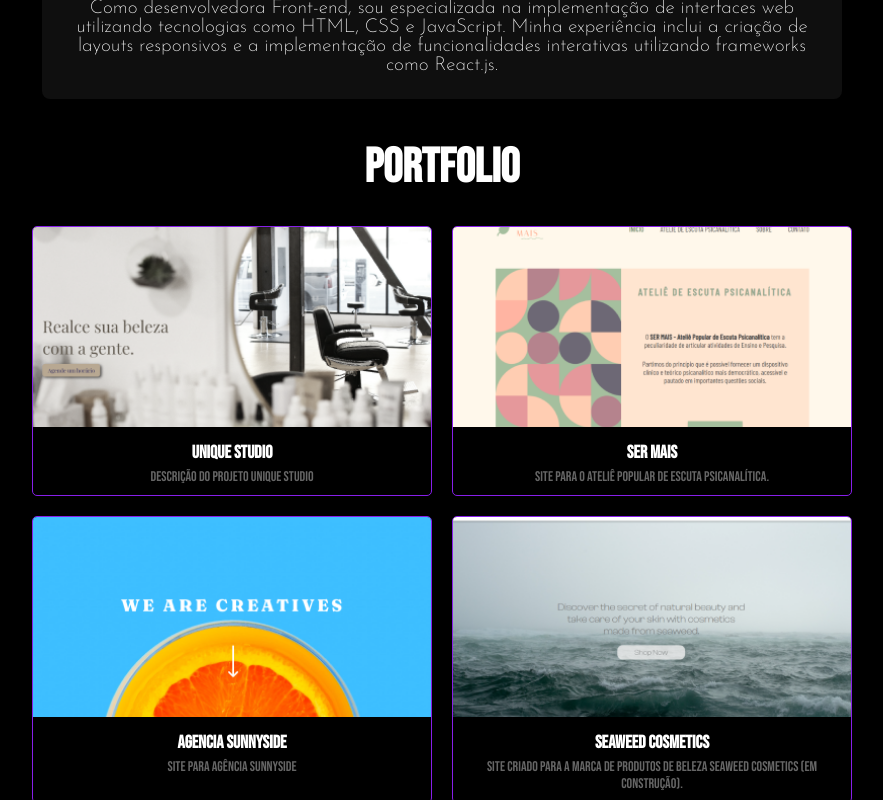
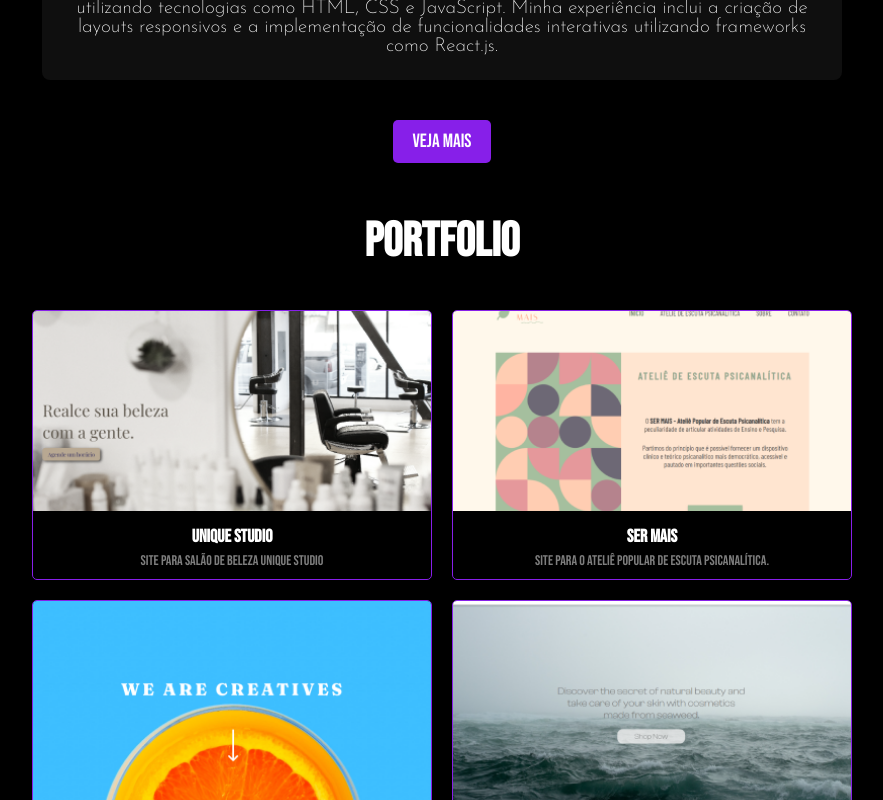
Before and after one commit to RaissaBarata/portfolio-raissa, a React (Create React App) app: page / in a window 1280 px wide. Shown: the part 1660-2460 px from the top of the page, without its empty margins (198-1081 px from the left). Built offline with nearby package versions, Linux system fonts and the light colour scheme; a web font is replaced by a local one.

Commit message:
alterações de detalhes

```diff
--- a/package.json
+++ b/package.json
@@ -16,6 +16,7 @@
     "react": "^18.2.0",
     "react-dom": "^18.2.0",
     "react-icons": "^5.1.0",
+    "react-router-dom": "^6.23.0",
     "react-scripts": "5.0.1",
     "react-scroll": "^1.9.0",
     "web-vitals": "^2.1.4"
--- a/src/components/Contact/contact.css
+++ b/src/components/Contact/contact.css
@@ -28,12 +28,15 @@
 .contact-form form input[type="text"],
 .contact-form form input[type="email"],
 .contact-form form textarea {
+  background-color: rgba(36, 36, 36, 0.295);
   width: 100%;
   padding: 10px;
   margin-bottom: 16px;
   border: 1px solid #ccc;
   border-radius: 4px;
   box-sizing: border-box;
+  color: white;
+  font-size: 1rem;
 }
 
 .contact-form form textarea {
--- a/src/components/NavBar/navbar.css
+++ b/src/components/NavBar/navbar.css
@@ -11,7 +11,6 @@
   top: 0;
   z-index: 3;
 }
-
 
 .logo {
   object-fit: cover;
@@ -113,6 +112,9 @@
 }
 
 @media screen and (max-width: 720px) {
+  .navbar {
+    width: 90vw;
+  }
   .mobMenu {
     display: flex;
   }
--- a/src/components/NavBar/navbar.js
+++ b/src/components/NavBar/navbar.js
@@ -33,7 +33,7 @@ const Navbar = () => {
           activeClass="active"
           to="skills"
           spy={true}
-          offset={-50}
+          offset={-100}
           duration={500}
           className="desktopMenuListItem"
         >
@@ -43,7 +43,7 @@ const Navbar = () => {
           activeClass="active"
           to="works"
           spy={true}
-          offset={-100}
+          offset={-50}
           duration={500}
           className="desktopMenuListItem"
         >
--- /dev/null
+++ b/src/components/Skill/more.js
@@ -0,0 +1,2 @@
+import React from "react";
+import "./skill.css";
--- a/src/components/Skill/skill.css
+++ b/src/components/Skill/skill.css
@@ -10,7 +10,6 @@
   margin: 0 auto;
   z-index: 1;
 }
-
 
 .skillTitle {
   font-size: 3rem;
@@ -65,6 +64,22 @@
   padding-top: 10px;
 }
 
+.seeMoreButton {
+  background-color: rgb(135, 31, 233);
+  color: #fff;
+  padding: 10px 20px;
+  border: none;
+  border-radius: 5px;
+  text-decoration: none;
+  font-size: 1.2rem;
+  cursor: pointer;
+  transition: background-color 0.3s ease;
+}
+
+.seeMoreButton:hover {
+  background-color: rgb(160, 83, 231);
+}
+
 @media screen and (max-width: 720px) {
   .skillBarText > p {
     font-size: 1rem;
@@ -84,4 +99,9 @@
   .skillBarText > h2 {
     font-size: 5vw;
   }
+
+  .skillDesc {
+    font-weight: 200;
+    font-size: 1.1rem;
+  }
 }
--- a/src/components/Skill/skill.js
+++ b/src/components/Skill/skill.js
@@ -7,7 +7,7 @@ import FrontEnd from "../../assets/frontend.png";
 const skill = () => {
   return (
     <section id="skills">
-      <span className="skillTitle">O que eu faço?</span>
+      <span className="skillTitle">Sobre Mim</span>
       <span className="skillDesc">
         {" "}
         Olá! Me chamo Raíssa, sou estudante de Análise e Desenvolvimento de
@@ -16,7 +16,7 @@ const skill = () => {
         intuitivas e atraentes, garantindo que cada usuário tenha uma
         experiência digital memorável. Se você está em busca de um desenvolvedor
         web apaixonado por criar soluções digitais eficazes, adoraria trabalhar
-        com você! Vamos transformar suas ideias em realidade digital!
+        com você!
       </span>
       <div className="skillBars">
         <div className="skillBar">
@@ -61,6 +61,9 @@ const skill = () => {
           </div>
         </div>
       </div>
+      <a href="#" className="seeMoreButton">
+        Veja Mais
+      </a>
     </section>
   );
 };
--- a/src/components/Works/works.css
+++ b/src/components/Works/works.css
@@ -14,7 +14,7 @@
 .worksTitle {
   font-size: 3rem;
   text-align: center;
-  margin-bottom: 20px;
+  margin: 50px 0 30px 0;
 }
 
 .worksCards {
@@ -35,7 +35,7 @@
 
 .card:hover {
   box-shadow: 0 0 10px rgba(0, 0, 0, 0.2);
-  background-color: rgb(135, 31, 233);
+  background-color: rgba(135, 31, 233, 0.514);
   transform: scale(1.05);
 }
 
@@ -56,7 +56,7 @@
 
 .cardTranscription {
   font-size: 14px;
-  color: #666;
+  color: #7e7e7e;
 }
 
 @media only screen and (max-width: 768px) {
--- a/src/components/Works/works.js
+++ b/src/components/Works/works.js
@@ -25,7 +25,7 @@ const works = () => {
   const projects = [
     {
       title: "Unique Studio",
-      transcription: "Descrição do projeto Unique Studio",
+      transcription: "Site para salão de beleza Unique Studio",
       link: "https://unique-studio.netlify.app",
       image: Portfolio01,
     },
```
Also changed, not shown: 1 other file (tests, documents, lock files or other folders).
